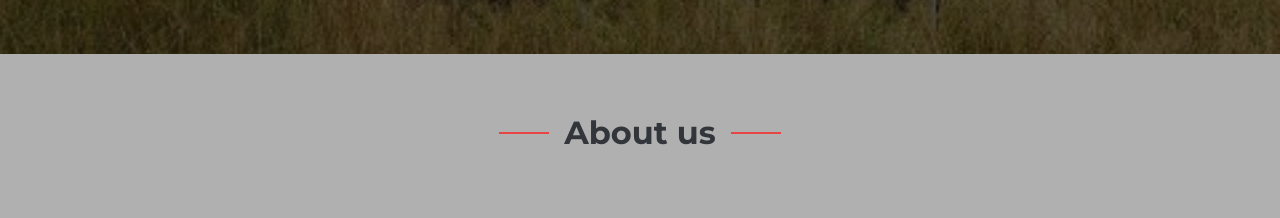
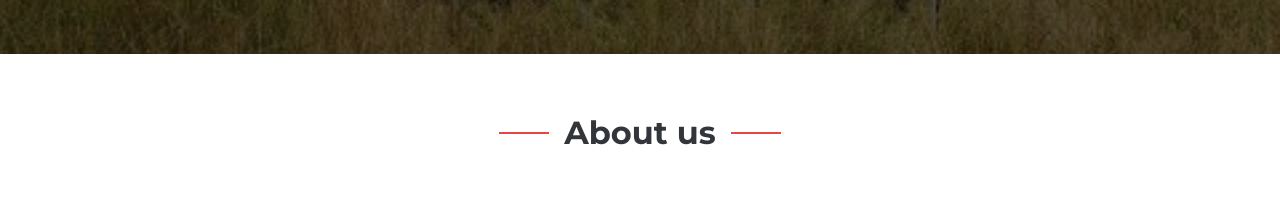
Before and after one commit to PetrinoTino/KamperTirana, a plain HTML site: page index.html in a window 1280 px wide. Shown: the part 2023-2241 px from the top of the page. Drawn offline with nearby package versions, Linux system fonts and the light colour scheme; animation ran at ten frames a second.

Commit message:
Update main.css

```diff
--- a/assets/css/main.css
+++ b/assets/css/main.css
@@ -8,7 +8,7 @@
 
 /* Global Colors - The following color variables are used throughout the website. Updating them here will change the color scheme of the entire website */
 :root {
-  --background-color: #b0b0b0; /* Background color for the entire website, including individual sections */
+  --background-color: #ffffffe0; /* Background color for the entire website, including individual sections */
   --default-color: #212529; /* Default color used for the majority of the text content across the entire website */
   --heading-color: #32353a; /* Color for headings, subheadings and title throughout the website */
   --accent-color: #e84545; /* Accent color that represents your brand on the website. It's used for buttons, links, and other elements that need to stand out */
```
